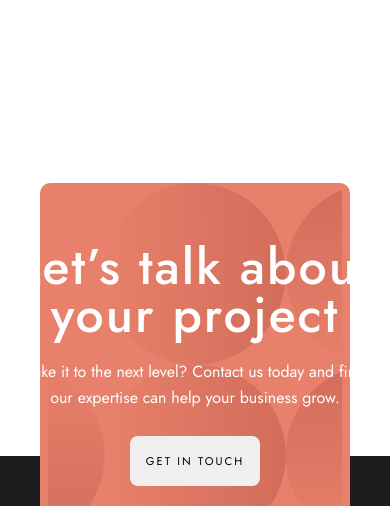
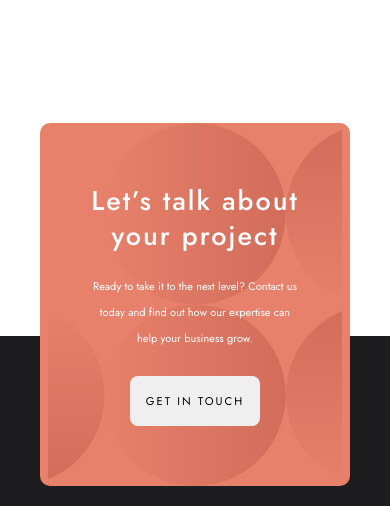
Before and after one commit to dyegohrq/designo--multi-page-website, a plain HTML site: page index.html in a window 390 px wide. Shown: the part 3090-3596 px from the top of the page. Drawn offline with Linux system fonts and the light colour scheme.

Commit message:
Update style.css

```diff
--- a/css/style.css
+++ b/css/style.css
@@ -650,4 +650,21 @@ body {
         width: 329px;
         margin: auto;
     }
+
+    .lets-talk {
+        margin: 0px 40px;
+    }
+
+    .lets-talk .text-lets {
+        width: 100%;
+    }
+
+    .lets-talk .text-lets h2 {
+        font-size: 27px;
+        line-height: 35px;
+    }
+
+    .lets-talk .text-lets p {
+        font-size: 11px;
+    }
 }
```
